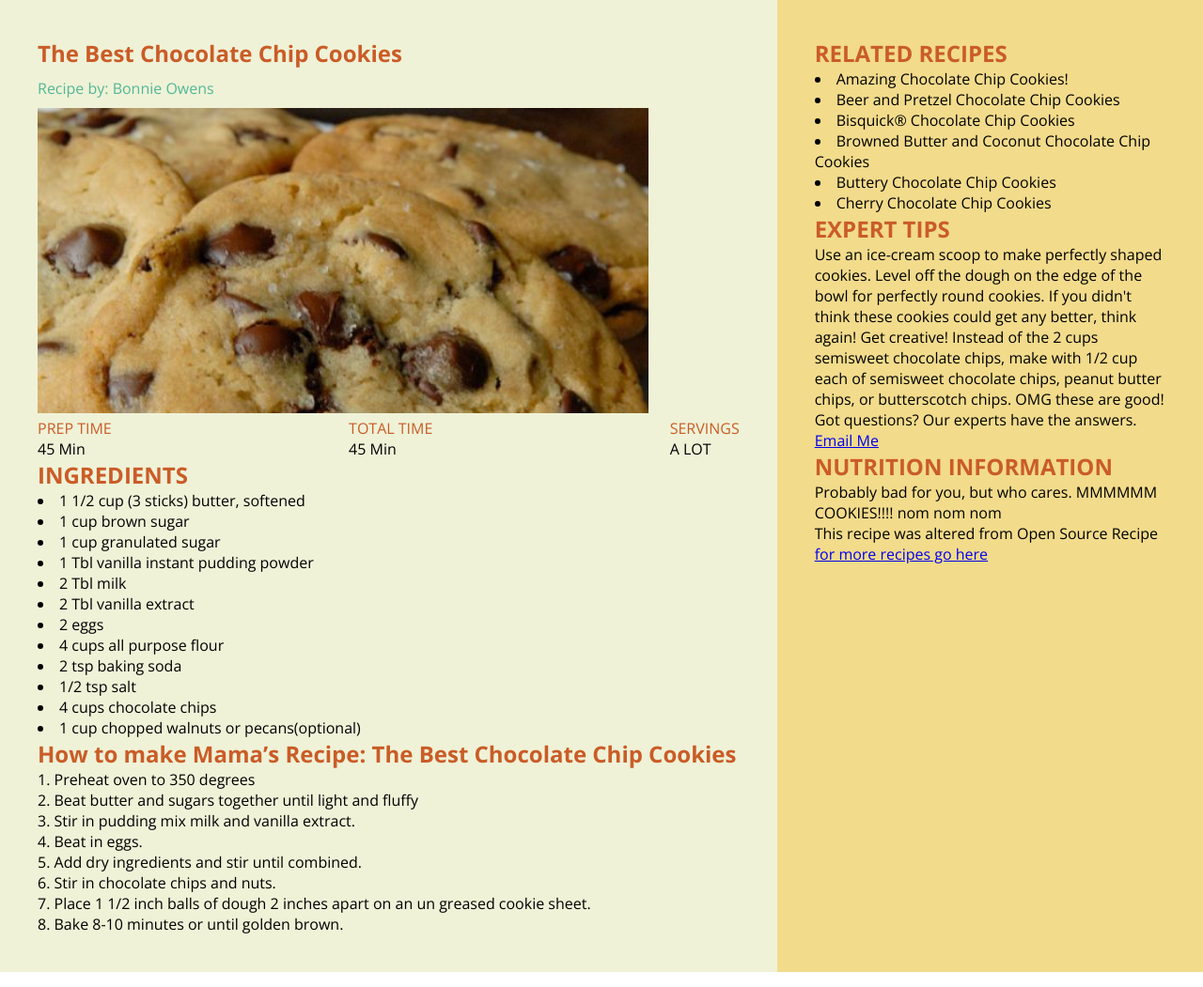
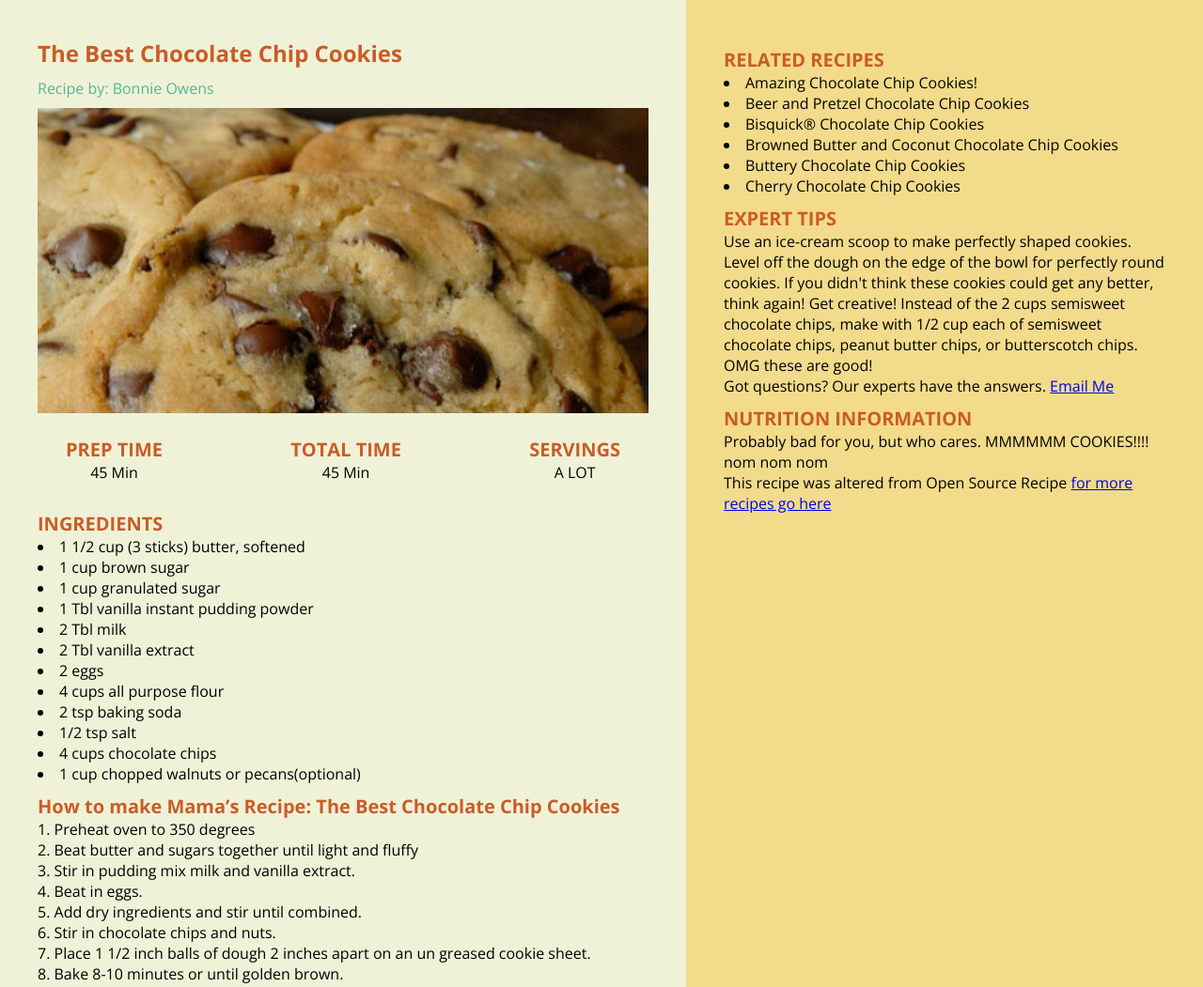
Before and after one commit to skyisfalling/fewd-36, a plain HTML site: page cookie-recipe/cookie-recipe-with-css.html in a window 1280 px wide. Shown: the top 1051 px of the page at 94% size. Drawn offline with nearby package versions, Linux system fonts and the light colour scheme.

Commit message:
fixed up picture sizing and flex spacing

```diff
--- a/cookie-recipe/css/cookie-recipe-with-css.css
+++ b/cookie-recipe/css/cookie-recipe-with-css.css
@@ -16,6 +16,11 @@ h1,
 h2,
 h3 {
 	color: #CA5C27;
+}
+
+h2 {
+	font-size: 20px;
+	padding-top: 10px;
 }
 
 ul,
@@ -41,7 +46,6 @@ section {
 .right-column {
 	background-color: #F2DB8B;
 	padding: 40px;
-	flex: 1;
 
 }
 
@@ -54,14 +58,20 @@ section {
 .time {
 	display: flex;
 	justify-content: space-between;
-
+	text-align: center;
+	padding: 20px 30px 20px 30px;
 }
 
 .time li {
 	flex: 1;
 	list-style: none;
+
+
 }
 
 .bold{
 	color: #CA5C27;
+	font-weight: bold;
+	font-size: 20px;
+
 }
```
